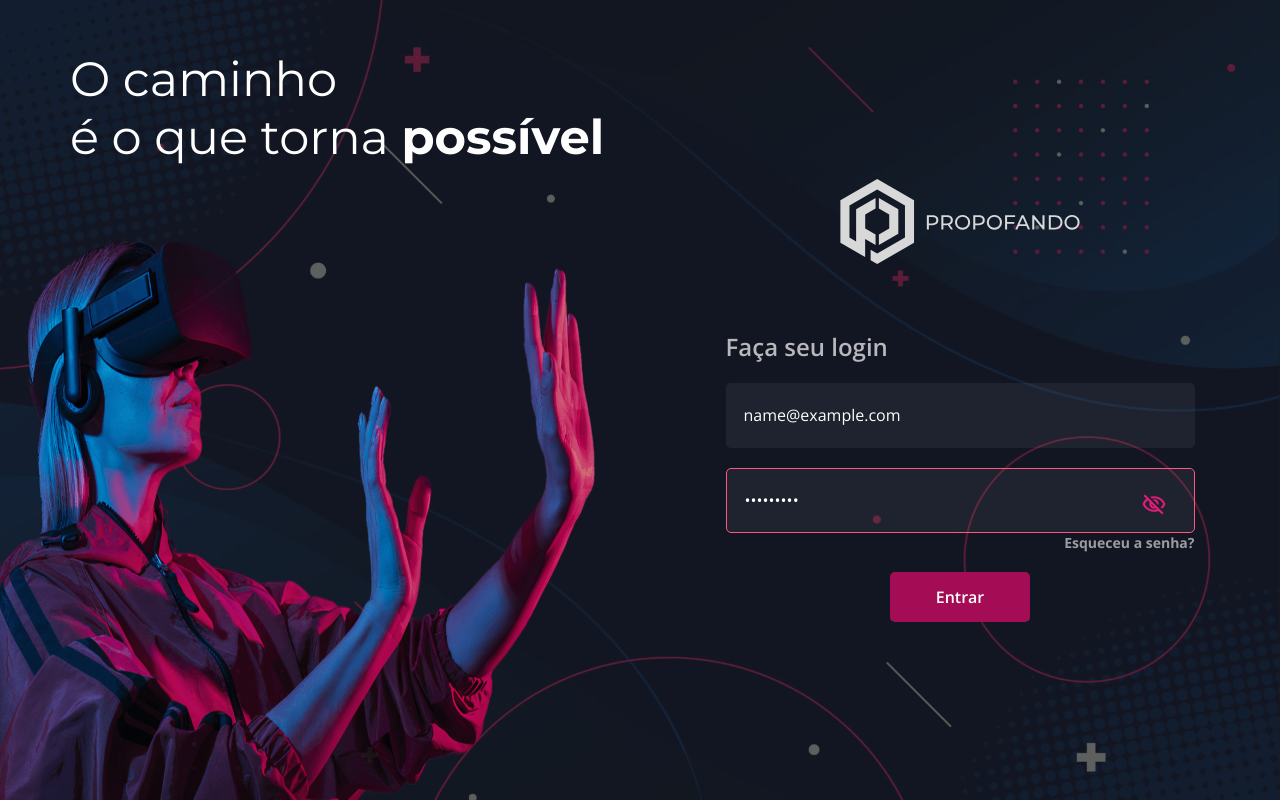
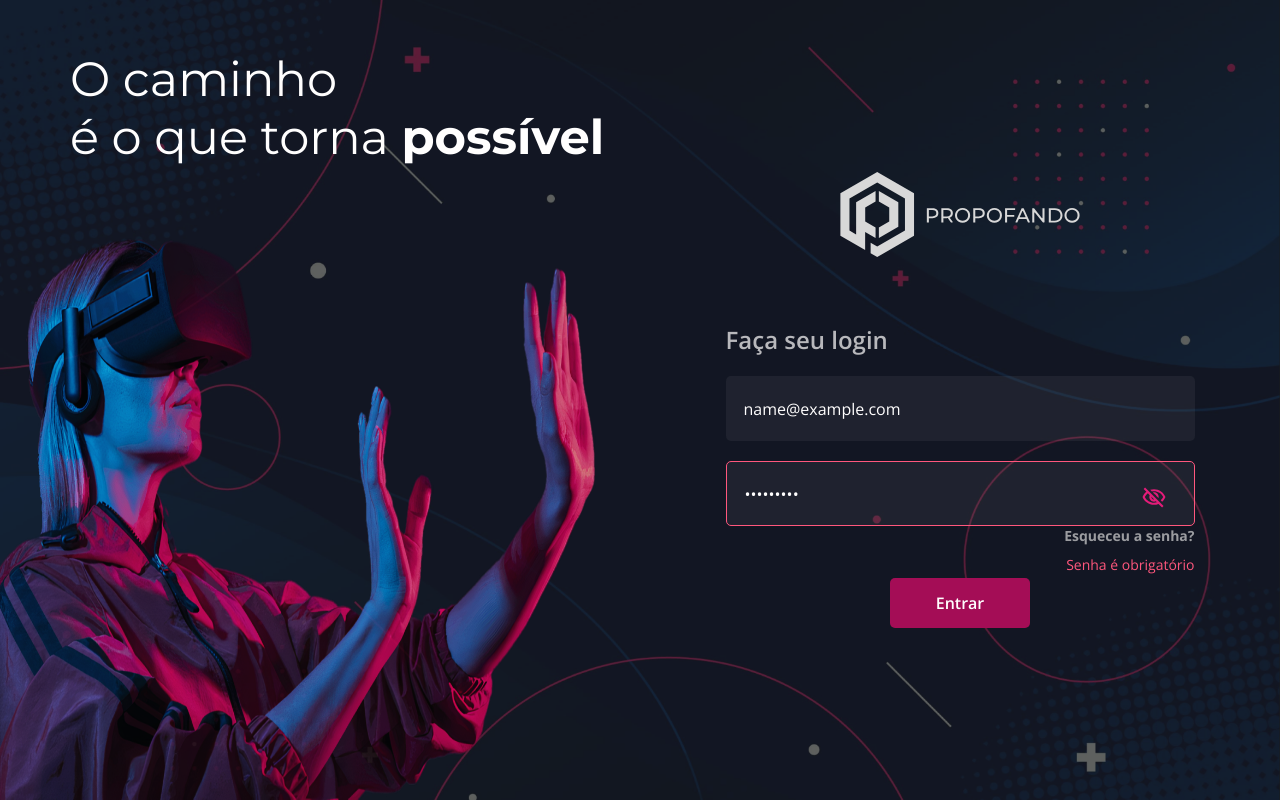
Before and after one commit to Thaina-Abrantes/propofando-frontend, a React (Create React App) app: page /login in a window 1280 px wide. Both pictures are taken after typing "name@example.com", "Sample123" into the empty fields and a click on the button "Entrar". Built offline with nearby package versions, Linux system fonts and the light colour scheme.

Commit message:
css span erro ajuste

```diff
--- a/src/pages/LoginStudent/index.js
+++ b/src/pages/LoginStudent/index.js
@@ -88,6 +88,7 @@ export function LoginStudent() {
               />
               <a href="#">Esqueceu a senha? </a>
             </div>
+            {erroPassword && <span className={style['error-message']}>{erroPassword}</span>}
 
             <div className={style.btn}>
               <button className="button">Entrar</button>
--- a/src/pages/LoginStudent/styles.module.scss
+++ b/src/pages/LoginStudent/styles.module.scss
@@ -62,6 +62,7 @@
   display: flex;
   justify-content: center;
   align-items: center;
+  margin-top: 4px;
 
   button {
     width: 140px;
@@ -100,5 +101,16 @@
     color: var(--white600);
   }
   margin-top: 20px;
-  margin-bottom: 20px;
+  margin-bottom: 10px;
 }
+.error-message {
+  display: flex;
+  justify-content: flex-end;
+  margin: 0;
+  font-family: "Open Sans";
+  font-style: normal;
+  font-weight: 400;
+  font-size: 14px;
+  color: var(--red300);
+  text-align: right;
+}
```
